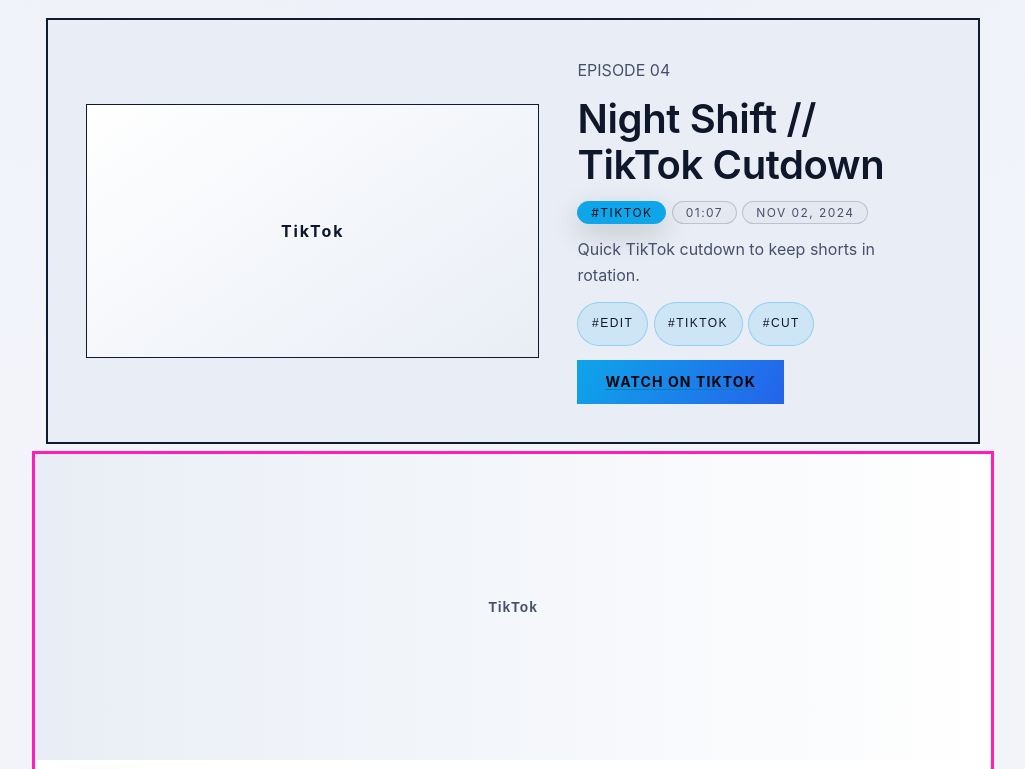
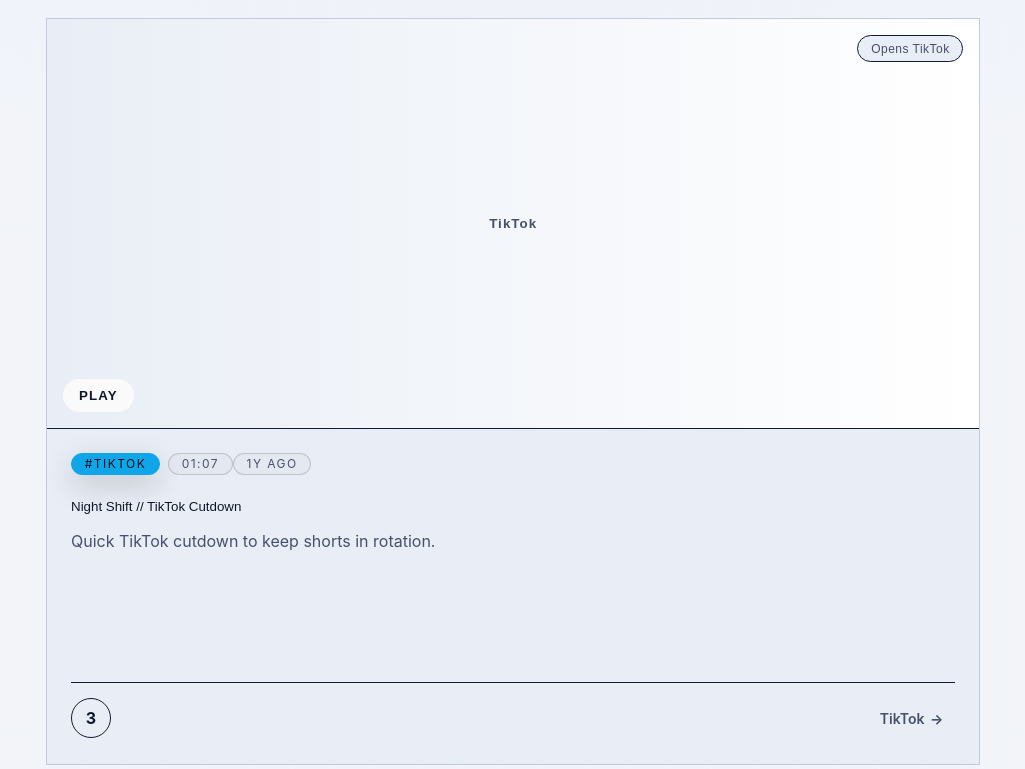
Before and after one commit to VCongini/duriin, a React (Vite) app: page /videos in a window 1280 px wide. Shown: the part 791-1560 px from the top of the page, without its empty margins (127-1152 px from the left). Built offline with nearby package versions, Linux system fonts and the light colour scheme.

Commit message:
Increase inline video card media height

```diff
--- a/src/components/videos/VideoCard/VideoCard.tsx
+++ b/src/components/videos/VideoCard/VideoCard.tsx
@@ -10,27 +10,24 @@
 
 export interface VideoCardProps {
     video: Video;
-    isActive: boolean;
-    onSelect: (id: string) => void;
+    isPlaying: boolean;
+    onPlay: (id: string) => void;
 }
 
-export const VideoCard: React.FC<VideoCardProps> = ({ video, isActive, onSelect }) => {
-    const handleSelect = () => onSelect(video.id);
+export const VideoCard: React.FC<VideoCardProps> = ({ video, isPlaying, onPlay }) => {
+    const handlePlay = () => onPlay(video.id);
     const teaser = createTeaser(video.description ?? video.title);
 
     return (
-        <article
-            className={`video-card ${isActive ? 'is-active' : ''}`}
-            role="listitem"
-            aria-current={isActive ? 'true' : undefined}
-            onClick={handleSelect}
-        >
+        <article className={`video-card ${isPlaying ? 'is-playing' : ''}`} role="listitem" aria-current={isPlaying}>
             <VideoCardThumbnail
                 thumbnailUrl={video.thumbnailUrl}
                 platform={video.platform}
                 title={video.title}
-                isActive={isActive}
-                onSelect={handleSelect}
+                embedUrl={video.embedUrl}
+                isPlaying={isPlaying}
+                onPlay={handlePlay}
+                externalUrl={video.url}
             />
             <div className="video-card__body u-stack">
                 <div className="video-card__eyebrow">
@@ -41,7 +38,7 @@
                     />
                     <VideoCardMeta duration={video.duration} publishedAt={video.publishedAt} showTags={false} />
                 </div>
-                <VideoCardTitle title={video.title} isActive={isActive} onSelect={handleSelect} />
+                <VideoCardTitle title={video.title} isPlaying={isPlaying} onPlay={handlePlay} />
                 <p className="video-card__teaser u-text-body">{teaser}</p>
                 <div className="video-card__footer">
                     <VideoCardMeta
--- a/src/components/videos/VideoCard/VideoCardThumbnail.tsx
+++ b/src/components/videos/VideoCard/VideoCardThumbnail.tsx
@@ -4,28 +4,58 @@
     thumbnailUrl?: string;
     platform: string;
     title: string;
-    isActive: boolean;
-    onSelect: () => void;
+    embedUrl?: string;
+    externalUrl: string;
+    isPlaying: boolean;
+    onPlay: () => void;
 }
 
 export const VideoCardThumbnail: React.FC<VideoCardThumbnailProps> = ({
     thumbnailUrl,
     platform,
     title,
-    isActive,
-    onSelect
+    embedUrl,
+    externalUrl,
+    isPlaying,
+    onPlay
 }) => (
+    <div className="video-card__media" aria-live="polite">
+        {isPlaying && embedUrl ? (
+            <iframe
+                src={`${embedUrl}${embedUrl.includes('?') ? '&' : '?'}autoplay=1&rel=0`}
+                title={title}
+                allowFullScreen
+                allow="accelerometer; autoplay; clipboard-write; encrypted-media; gyroscope; picture-in-picture; web-share"
+                loading="lazy"
+            />
+        ) : (
             <button
                 type="button"
-        className="video-card__media"
-        onClick={onSelect}
-        aria-label={`Preview ${title} in the player`}
-        aria-pressed={isActive}
+                className="video-card__media-trigger"
+                onClick={onPlay}
+                aria-label={`Play ${title}`}
+                aria-pressed={isPlaying}
             >
                 {thumbnailUrl ? (
                     <img src={thumbnailUrl} alt="" loading="lazy" />
                 ) : (
                     <div className="video-card__placeholder">{platform}</div>
                 )}
+                <span className="video-card__play">Play</span>
+                {!embedUrl ? (
+                    <span className="video-card__external-hint">Opens {platform}</span>
+                ) : null}
             </button>
+        )}
+        {!embedUrl && isPlaying ? (
+            <a
+                className="video-card__external-link"
+                href={externalUrl}
+                target="_blank"
+                rel="noreferrer"
+            >
+                Watch on {platform}
+            </a>
+        ) : null}
+    </div>
 );
--- a/src/components/videos/VideoCard/VideoCardTitle.tsx
+++ b/src/components/videos/VideoCard/VideoCardTitle.tsx
@@ -2,13 +2,13 @@
 
 export interface VideoCardTitleProps {
     title: string;
-    isActive: boolean;
-    onSelect: () => void;
+    isPlaying: boolean;
+    onPlay: () => void;
 }
 
-export const VideoCardTitle: React.FC<VideoCardTitleProps> = ({ title, isActive, onSelect }) => (
+export const VideoCardTitle: React.FC<VideoCardTitleProps> = ({ title, isPlaying, onPlay }) => (
     <h3 className="video-card__title">
-        <button type="button" onClick={onSelect} aria-pressed={isActive}>
+        <button type="button" onClick={onPlay} aria-pressed={isPlaying}>
             {title}
         </button>
     </h3>
--- a/src/pages/Videos.tsx
+++ b/src/pages/Videos.tsx
@@ -10,8 +10,6 @@
 import { VideoCard } from '../components/videos/VideoCard';
 import { videos } from '../content';
 import { Video } from '../content/types';
-import { formatDate } from '../utils/format';
-import { shouldShowStatus } from '../components/videos/VideoCard/videoCard.utils';
 
 type SortOrder = 'newest' | 'oldest';
 
@@ -27,7 +25,7 @@
     const [activeTag, setActiveTag] = useState<string | null>(null);
     const [isTagMenuOpen, setTagMenuOpen] = useState(false);
     const [isSortMenuOpen, setSortMenuOpen] = useState(false);
-    const [featuredId, setFeaturedId] = useState<string | null>(() => videos[0]?.id ?? null);
+    const [playingId, setPlayingId] = useState<string | null>(null);
 
     const tags = useMemo(() => Array.from(new Set(videos.flatMap((v) => v.tags))).sort(), []);
     const deferredQuery = useDeferredValue(query);
@@ -54,29 +52,28 @@
             }));
     }, [activeTag, deferredQuery, sort]);
 
+    const isPlayingInFilter = playingId ? filtered.some((video) => video.id === playingId) : false;
+    const activePlayerId = isPlayingInFilter ? playingId : null;
+
     useEffect(() => {
-        if (!filtered.length) {
-            setFeaturedId(null);
+        if (!playingId) {
             return;
         }
-        setFeaturedId((current) => {
-            if (current && filtered.some((video) => video.id === current)) {
-                return current;
-            }
-            return filtered[0]?.id ?? null;
-        });
-    }, [filtered]);
 
-    const featuredVideo = filtered.find((video) => video.id === featuredId) ?? filtered[0];
-    const gridVideos = filtered;
-    const nextVideo = gridVideos.find((video) => video.id !== featuredVideo?.id);
+        if (!filtered.some((video) => video.id === playingId)) {
+            setPlayingId(null);
+        }
+    }, [filtered, playingId]);
 
     const resultText =
         filtered.length === 1
             ? '1 video'
             : `${filtered.length} videos${activeTag ? ` tagged ${activeTag}` : ''}`;
 
-    const tagOptions = useMemo(() => [{ value: null, label: 'All' }, ...tags.map((tag) => ({ value: tag, label: `#${tag}` }))], [tags]);
+    const tagOptions = useMemo(
+        () => [{ value: null, label: 'All' }, ...tags.map((tag) => ({ value: tag, label: `#${tag}` }))],
+        [tags]
+    );
 
     const closeTagMenu = useCallback(() => {
         setTagMenuOpen(false);
@@ -124,8 +121,8 @@
         }
     }, []);
 
-    const handleVideoSelect = useCallback((id: string) => {
-        setFeaturedId(id);
+    const handleVideoPlay = useCallback((id: string) => {
+        setPlayingId((current) => (current === id ? null : id));
     }, []);
 
     useEffect(() => {
@@ -298,119 +295,23 @@
                     </div>
                 </div>
 
-                {featuredVideo ? (
-                    <article
-                        key={featuredVideo.id}
-                        className="video-spotlight"
-                        role="region"
-                        aria-live="polite"
-                        aria-atomic="false"
-                        aria-label="Selected video"
-                    >
-                        <div className="video-spotlight__media">
-                            {featuredVideo.platform === 'YouTube' && featuredVideo.embedUrl ? (
-                                <iframe
-                                    src={`${featuredVideo.embedUrl}?rel=0`}
-                                    title={featuredVideo.title}
-                                    allowFullScreen
-                                    allow="accelerometer; autoplay; clipboard-write; encrypted-media; gyroscope; picture-in-picture; web-share"
-                                    loading="lazy"
-                                />
-                            ) : featuredVideo.thumbnailUrl ? (
-                                <img
-                                    src={featuredVideo.thumbnailUrl}
-                                    alt={featuredVideo.title}
-                                    loading="lazy"
-                                />
-                            ) : (
-                                <div className="video-spotlight__placeholder">{featuredVideo.platform}</div>
-                            )}
-                        </div>
-                        <div className="video-spotlight__body u-stack">
-                            <div className="episode__header">
-                                <span className="episode__label">{featuredVideo.episode}</span>
-                                {shouldShowStatus(featuredVideo.status) ? (
-                                    <span
-                                        className={`episode__status episode__status--${featuredVideo.status.toLowerCase()}`}
-                                    >
-                                        {featuredVideo.status}
-                                    </span>
-                                ) : null}
-                            </div>
-                            <h2 className="video-spotlight__title u-text-heading-lg">{featuredVideo.title}</h2>
-                            <div className="episode__meta">
-                                <span className="tag tag--platform">#{featuredVideo.platform.toUpperCase()}</span>
-                                <span className="tag tag--meta">{featuredVideo.duration}</span>
-                                <span className="tag tag--meta">
-                                    {formatDate(featuredVideo.publishedAt, {
-                                        month: 'short',
-                                        day: '2-digit',
-                                        year: 'numeric'
-                                    })}
-                                </span>
-                                {featuredVideo.viewCount ? (
-                                    <span className="tag tag--meta">
-                                        {featuredVideo.viewCount.toLocaleString()} views
-                                    </span>
-                                ) : null}
-                            </div>
-                            <p className="video-spotlight__description u-text-body">{featuredVideo.description}</p>
-                            <div className="episode__tags">
-                                {featuredVideo.tags.map((tag) => (
-                                    <button
-                                        key={tag}
-                                        type="button"
-                                        className={`tag tag--content ${activeTag === tag ? 'tag--active' : ''}`}
-                                        onClick={() => setActiveTag(tag)}
-                                        aria-pressed={activeTag === tag}
-                                    >
-                                        #{tag}
-                                    </button>
-                                ))}
-                            </div>
-                            <div className="video-spotlight__actions page-cta">
-                                <a
-                                    href={featuredVideo.url}
-                                    target="_blank"
-                                    rel="noreferrer"
-                                    className="btn btn--primary"
-                                >
-                                    Watch on {featuredVideo.platform}
-                                </a>
-                                {nextVideo ? (
-                                    <button
-                                        type="button"
-                                        className="btn btn--ghost"
-                                        onClick={() => handleVideoSelect(nextVideo.id)}
-                                    >
-                                        Next in queue
-                                    </button>
-                                ) : null}
-                            </div>
-                        </div>
-                    </article>
+
+                {filtered.length ? (
+                    <div className="video-grid" role="list">
+                        {filtered.map((video) => (
+                            <VideoCard
+                                key={video.id}
+                                video={video}
+                                isPlaying={activePlayerId === video.id}
+                                onPlay={handleVideoPlay}
+                            />
+                        ))}
+                    </div>
                 ) : (
                     <div className="video-empty" role="status">
                         No videos match that filter. Try clearing the search or switching tags.
                     </div>
                 )}
-
-                {gridVideos.length ? (
-                    <div className="video-grid" role="list">
-                        {gridVideos.map((video) => {
-                            const isActive = video.id === featuredId;
-
-                            return (
-                                <VideoCard
-                                    key={video.id}
-                                    video={video}
-                                    isActive={isActive}
-                                    onSelect={handleVideoSelect}
-                                />
-                            );
-                        })}
-                    </div>
-                ) : null}
             </section>
         </div>
     );
--- a/src/styles/components/_content.scss
+++ b/src/styles/components/_content.scss
@@ -395,151 +395,49 @@
     width: 100%;
 }
 
-.video-spotlight {
+.video-grid {
     display: grid;
     grid-template-columns: 1fr;
     gap: clamp(var(--space-md), 3vw, var(--space-xl));
-    padding: clamp(var(--space-lg), 3vw, var(--space-xl));
-    border: var(--border-thin) solid var(--page-card-border);
-    border-radius: var(--panel-radius);
-    background: var(--page-card-bg);
-    box-shadow: var(--page-card-shadow);
-    animation: spotlightFade 0.4s ease;
+    width: 100%;
     min-width: 0;
-}
-
-[data-theme-layout='brutalist'] .video-spotlight {
-    border-width: var(--panel-border-width);
-    border-color: var(--panel-outline);
-    box-shadow: none;
+    padding-inline: 0;
 }
 
 @include respond(tablet) {
-    .video-spotlight {
-        grid-template-columns: minmax(0, 1.25fr) minmax(0, 1fr);
-        align-items: center;
+    .video-grid {
+        grid-template-columns: repeat(auto-fit, minmax(18rem, 1fr));
     }
 }
 
-.video-spotlight__media {
-    position: relative;
-    overflow: hidden;
-    aspect-ratio: 16 / 9;
-    border-radius: calc(var(--panel-radius) - 0.35rem);
-    background: linear-gradient(145deg, var(--color-bg-panel), var(--color-bg-muted));
-    box-shadow: inset 0 0 0 1px var(--panel-outline);
-    animation: spotlightFade 0.4s ease;
-}
-
-.video-spotlight__media iframe,
-.video-spotlight__media img {
-    width: 100%;
-    height: 100%;
-    border: 0;
-    border-radius: inherit;
-    display: block;
-    object-fit: cover;
-}
-
-.video-spotlight__placeholder {
-    width: 100%;
-    height: 100%;
-    display: grid;
-    place-items: center;
-    color: var(--color-text-primary);
-    font-weight: 700;
-    letter-spacing: 0.12em;
-}
-
-.video-spotlight__body {
+.video-card {
+    --card-padding: clamp(1rem, 2vw, 1.5rem);
+    --card-block-gap: 0.85rem;
     display: flex;
     flex-direction: column;
-    gap: clamp(var(--space-sm), 1vw, var(--space-lg));
-    min-width: 0;
-}
-
-.video-spotlight__title {
-    margin: 0;
-}
-
-.video-spotlight__description {
-    margin: 0;
-    color: var(--color-text-secondary);
-    line-height: 1.6;
-}
-
-.video-spotlight__actions {
-    align-items: center;
-}
-
-.video-grid {
-    @include fluid-grid(
-        1fr,
-        repeat(auto-fit, minmax(16rem, 1fr)),
-        repeat(auto-fit, minmax(18rem, 1fr))
-    );
-    gap: clamp(var(--space-md), 3vw, var(--space-xl));
-    width: 100%;
-    min-width: 0;
-    overflow: visible;
-    padding-inline: 0;
-}
-
-.video-card {
-    --card-padding: clamp(0.875rem, 2vw, 1.25rem);
-    --card-block-gap: 0.7rem;
-    display: flex;
-    flex-direction: column;
+    min-height: 26rem;
     position: relative;
     isolation: isolate;
-    background: var(--color-bg-panel);
-    border: var(--video-border-width) solid var(--panel-outline);
+    background: var(--page-card-bg);
+    border: var(--border-thin) solid var(--page-card-border);
     border-radius: var(--panel-radius);
-    overflow: visible;
-    box-shadow: var(--panel-shadow);
-    cursor: pointer;
-    transition: transform 300ms cubic-bezier(0.4, 0, 0.2, 1),
-        box-shadow 200ms ease,
-        border-color 200ms ease;
+    overflow: hidden;
+    box-shadow: var(--page-card-shadow);
+    transition: transform 280ms cubic-bezier(0.4, 0, 0.2, 1), box-shadow 200ms ease, border-color 200ms ease;
     will-change: transform, box-shadow;
     width: 100%;
     min-width: 0;
     box-sizing: border-box;
 }
 
-.video-card.is-active {
-    border: var(--video-border-width-active) solid var(--video-active-outline);
-    box-shadow: var(--video-active-shadow), var(--panel-shadow);
+.video-card.is-playing {
+    border-color: var(--video-active-outline);
     background: var(--video-active-surface);
-    transform: translateY(-2px) scale(1.03);
+    box-shadow: var(--video-active-shadow), var(--page-card-shadow);
 }
 
 [data-theme-layout='brutalist'] .video-card {
     box-shadow: none;
-}
-
-.video-card.is-active:hover,
-.video-card.is-active:focus-within {
-    border-color: var(--video-active-outline);
-    box-shadow: var(--video-active-shadow), var(--panel-shadow);
-}
-
-.video-card.is-active::after {
-    content: '';
-    position: absolute;
-    inset: 0;
-    border-radius: inherit;
-    background: var(--video-active-overlay);
-    pointer-events: none;
-    z-index: 0;
-}
-
-.video-card.is-active .video-card__media img {
-    transform: scale(1.02);
-}
-
-.video-card.is-active .video-card__title button {
-    color: var(--video-active-title);
 }
 
 .video-card__media {
@@ -547,30 +445,96 @@
     padding: 0;
     border: 0;
     background: transparent;
-    cursor: pointer;
     aspect-ratio: 16 / 9;
-    min-height: clamp(10rem, 40vw, 14rem);
+    min-height: clamp(13rem, 55vw, 16rem);
+    flex: 1 1 55%;
     overflow: hidden;
     position: relative;
     border-radius: calc(var(--panel-radius) - 0.15rem) calc(var(--panel-radius) - 0.15rem) 0 0;
+    background: linear-gradient(145deg, var(--color-bg-panel), var(--color-bg-muted));
+    border-bottom: 1px solid var(--panel-outline);
     z-index: 1;
-
-    @include respond(tablet) {
-        min-height: clamp(12rem, 34vw, 15.5rem);
-    }
-
-    @include respond(desktop) {
-        min-height: clamp(13rem, 28vw, 17rem);
-    }
 }
 
-.video-card__media img {
+.video-card__media iframe {
+    width: 100%;
+    height: 100%;
+    border: 0;
+    display: block;
+}
+
+.video-card__media-trigger {
+    width: 100%;
+    height: 100%;
+    border: 0;
+    padding: 0;
+    background: none;
+    cursor: pointer;
+    position: relative;
+    display: grid;
+    place-items: center;
+    color: inherit;
+}
+
+.video-card__play {
+    position: absolute;
+    left: 1rem;
+    bottom: 1rem;
+    padding: 0.55rem 1rem;
+    border-radius: var(--radius-pill);
+    background: color-mix(in srgb, var(--color-bg-panel) 90%, rgba(0, 0, 0, 0.1));
+    color: var(--color-text-primary);
+    font-weight: 700;
+    letter-spacing: 0.08em;
+    text-transform: uppercase;
+    box-shadow: var(--panel-shadow);
+}
+
+.video-card__external-hint {
+    position: absolute;
+    top: 1rem;
+    right: 1rem;
+    padding: 0.35rem 0.8rem;
+    border-radius: var(--radius-pill);
+    background: color-mix(in srgb, var(--color-bg-muted) 90%, rgba(0, 0, 0, 0.06));
+    border: 1px solid var(--panel-outline);
+    font-size: var(--font-size-xs);
+    color: var(--color-text-secondary);
+    letter-spacing: 0.04em;
+}
+
+.video-card__external-link {
+    position: absolute;
+    inset: 0;
+    display: grid;
+    place-items: center;
+    background: linear-gradient(
+        145deg,
+        color-mix(in srgb, var(--color-bg-panel) 92%, rgba(0, 0, 0, 0.18)),
+        color-mix(in srgb, var(--color-bg-muted) 85%, rgba(0, 0, 0, 0.2))
+    );
+    color: var(--color-text-primary);
+    font-weight: 800;
+    letter-spacing: 0.1em;
+    text-transform: uppercase;
+    text-decoration: none;
+    padding: var(--space-md);
+    text-align: center;
+}
+
+.video-card__media img,
+.video-card__media-trigger img {
     width: 100%;
     height: 100%;
     object-fit: cover;
     display: block;
     transition: transform 180ms ease;
     will-change: transform;
+}
+
+.video-card__media-trigger:focus-visible {
+    outline: 2px solid var(--color-accent);
+    outline-offset: -4px;
 }
 
 .video-card__placeholder {
@@ -593,6 +557,7 @@
     position: relative;
     z-index: 1;
     min-width: 0;
+    flex: 1 1 45%;
 }
 
 .video-card__eyebrow {
@@ -735,22 +700,17 @@
     margin-left: auto;
 }
 
-.video-card:not(.is-active):hover,
-.video-card:not(.is-active):focus-within {
+.video-card:hover,
+.video-card:focus-within {
     transform: translateY(-4px);
     border-color: var(--color-border-strong);
-    box-shadow: var(--panel-shadow), 0 18px 40px rgba(0, 0, 0, 0.32);
+    box-shadow: var(--page-card-shadow), 0 18px 40px rgba(0, 0, 0, 0.32);
 }
 
-[data-theme-layout='brutalist'] .video-card:not(.is-active):hover,
-[data-theme-layout='brutalist'] .video-card:not(.is-active):focus-within {
+[data-theme-layout='brutalist'] .video-card:hover,
+[data-theme-layout='brutalist'] .video-card:focus-within {
     box-shadow: none;
     transform: translateY(-2px);
-}
-
-.video-card.is-active:hover,
-.video-card.is-active:focus-within {
-    transform: scale(1.02);
 }
 
 .video-card:hover .video-card__media img,
@@ -769,7 +729,7 @@
     .video-card:hover,
     .video-card:focus-within {
         transform: none;
-        box-shadow: var(--panel-shadow);
+        box-shadow: var(--page-card-shadow);
     }
 
     .video-card__media img {
@@ -779,23 +739,6 @@
     .video-card:hover .video-card__media img,
     .video-card:focus-within .video-card__media img {
         transform: none;
-    }
-
-    .video-spotlight,
-    .video-spotlight__media {
-        animation: none;
-    }
-}
-
-@keyframes spotlightFade {
-    from {
-        opacity: 0;
-        transform: translateY(10px);
-    }
-
-    to {
-        opacity: 1;
-        transform: translateY(0);
     }
 }
 
```
Lines whose indentation alone changed are shown as unchanged.
